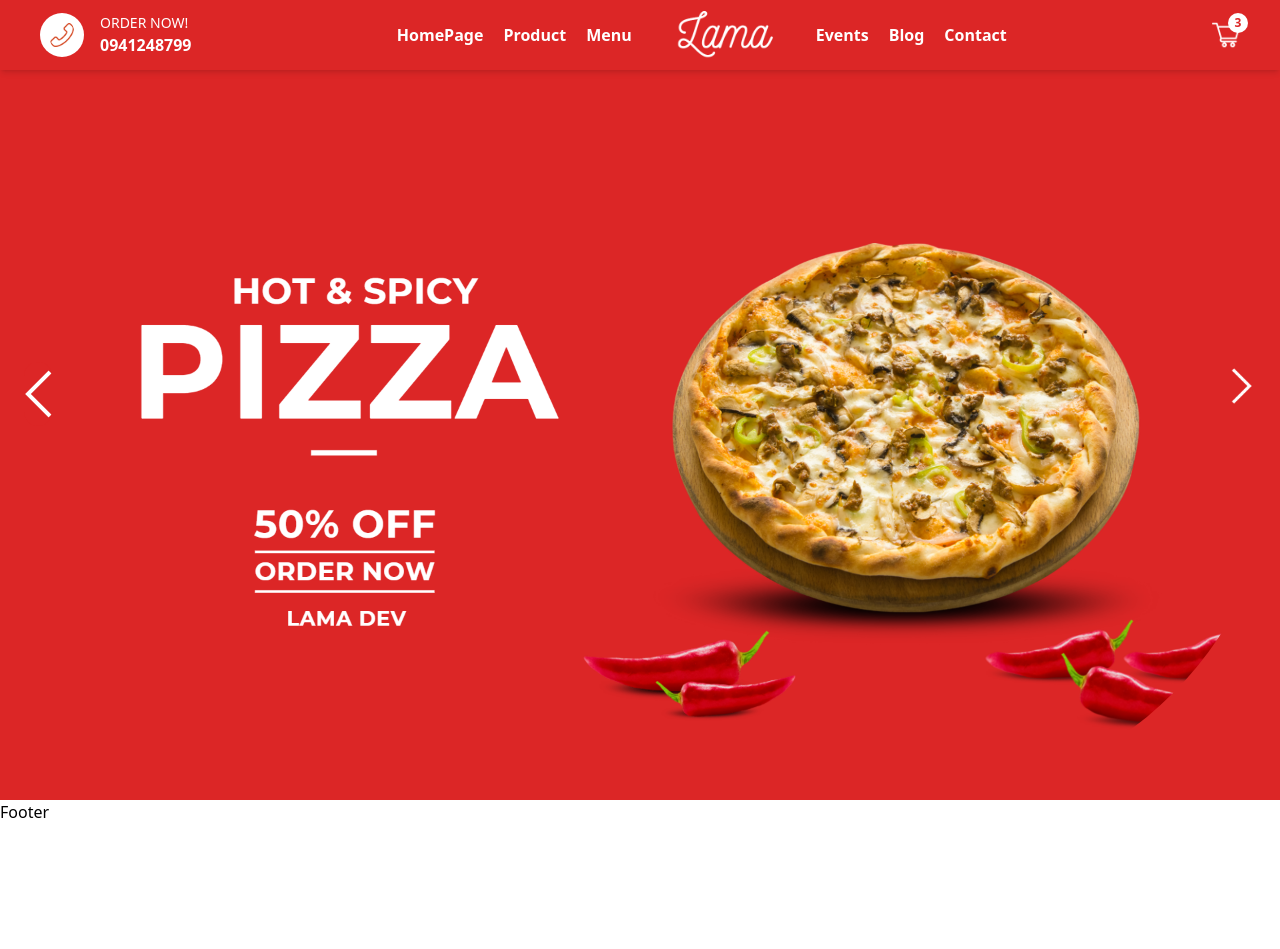
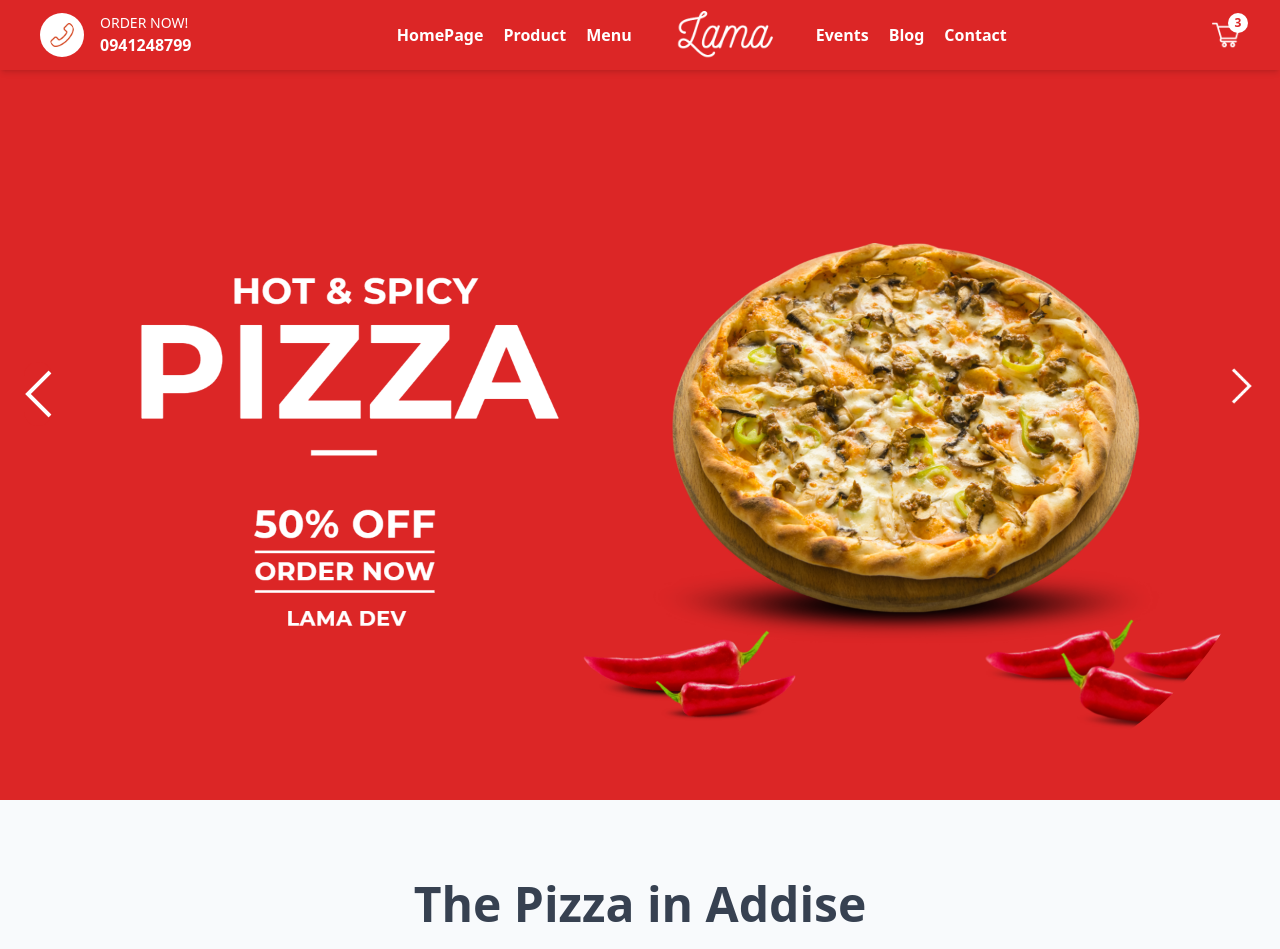
Before and after one commit to natnael-OQP/food-ordering-app, a Next.js app: page / in a window 1280 px wide. Shown: the top 949 px of the page. Before the commit the page ends 824 px from the top, so only its background shows below. Built offline with nearby package versions, Linux system fonts and the light colour scheme.

Commit message:
import product list

```diff
--- a/pages/index.tsx
+++ b/pages/index.tsx
@@ -6,6 +6,7 @@ import Featured from '../components/Featured'
 import Footer from '../components/Footer'
 import Layout from '../components/layout'
 import NavBar from '../components/NavBar'
+import ProductList from '../components/ProductList'
 
 export default function Home() {
     return (
@@ -14,7 +15,8 @@ export default function Home() {
                 <title>Pizza Restaurant </title>
                 <meta name="description" content="best Pizza Shop in Addise" />
             </Head>
-            <Featured/>
+            <Featured />
+            <ProductList />
         </div>
     )
 }
```
